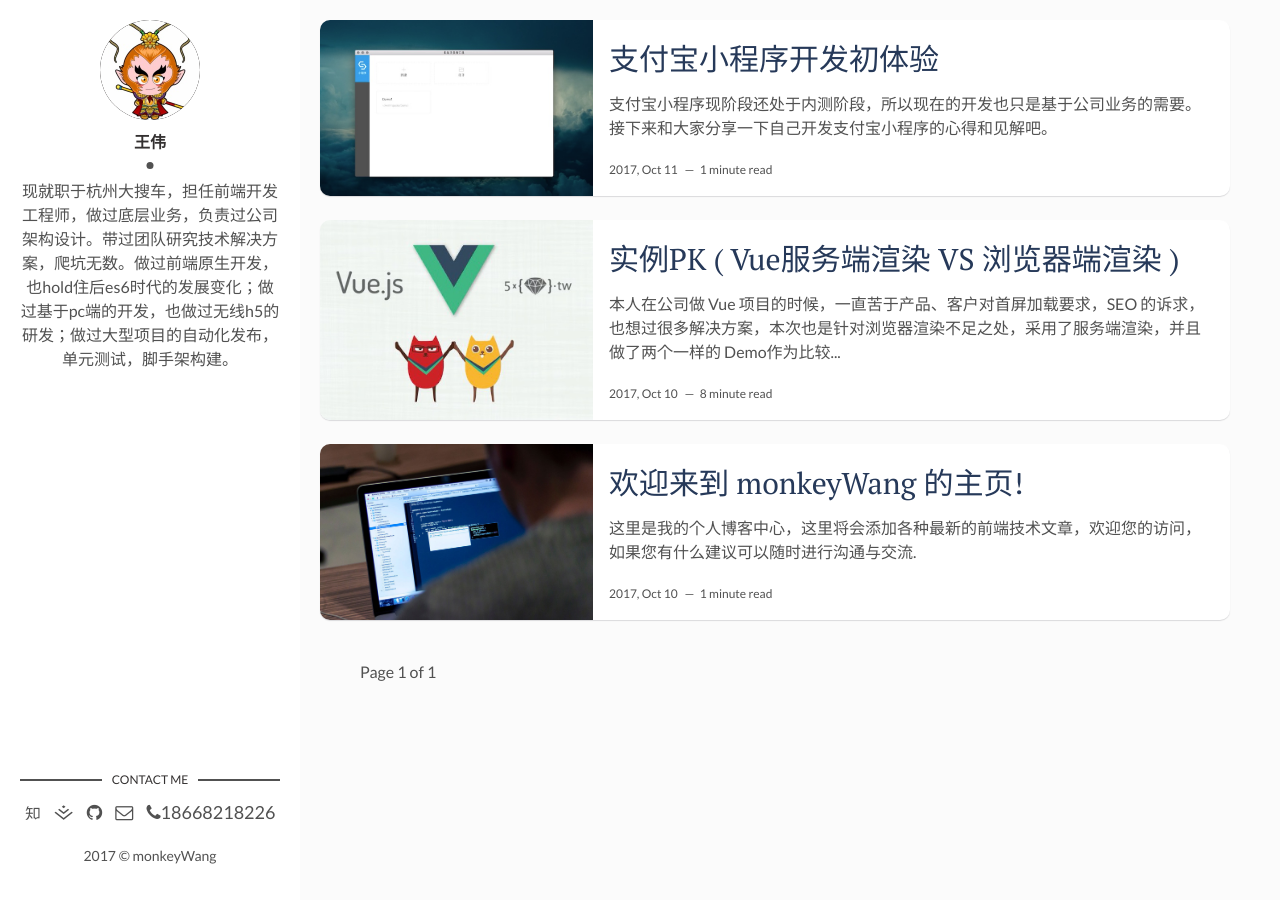
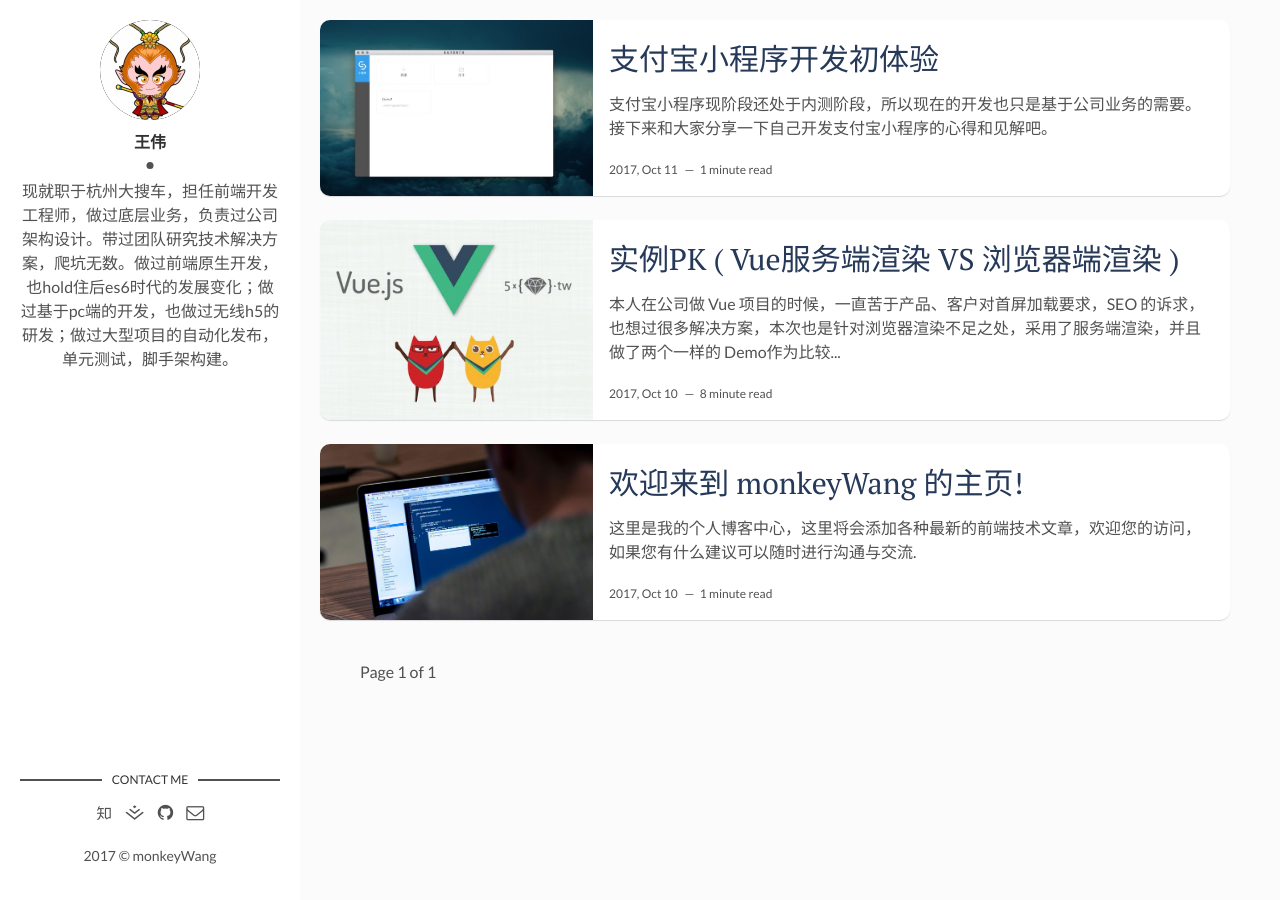
Before and after one commit to monkeyWangs/monkeyWangs.github.io, a Jekyll site: the page built from index.html, in a window 1280 px wide. Built offline with Jekyll 4.4.1, drawn with Linux system fonts in a browser that asks for light colours; the list of posts is cut into pages by our own code.

Commit message:
调整样式

```diff
--- a/_layouts/main.html
+++ b/_layouts/main.html
@@ -32,9 +32,6 @@ layout: default
         {% else %}
           <li class="email"><a href="mailto:example.david@blog.com"><i class="fa fa-envelope-o" aria-hidden="true"></i></a></li>
         {% endif %}
-        {% if site.tel %}
-          <li><a><i class="fa fa-phone" aria-hidden="true"></i>{{site.tel}}</a></li>
-        {% endif %}
       </ul>
     </section> <!-- End Section Contact -->
     <div class="copyright">
--- a/assets/css/scss/parts/_home-page.scss
+++ b/assets/css/scss/parts/_home-page.scss
@@ -114,7 +114,7 @@
       a {
         color: $body-color;
         display: block;
-        padding: 5px 0;
+        padding: 5px;
         font-size: 18px;
         transition: all 350ms cubic-bezier(0.13, 0.43, 0.54, 1.82);
         text-decoration: none;
```
